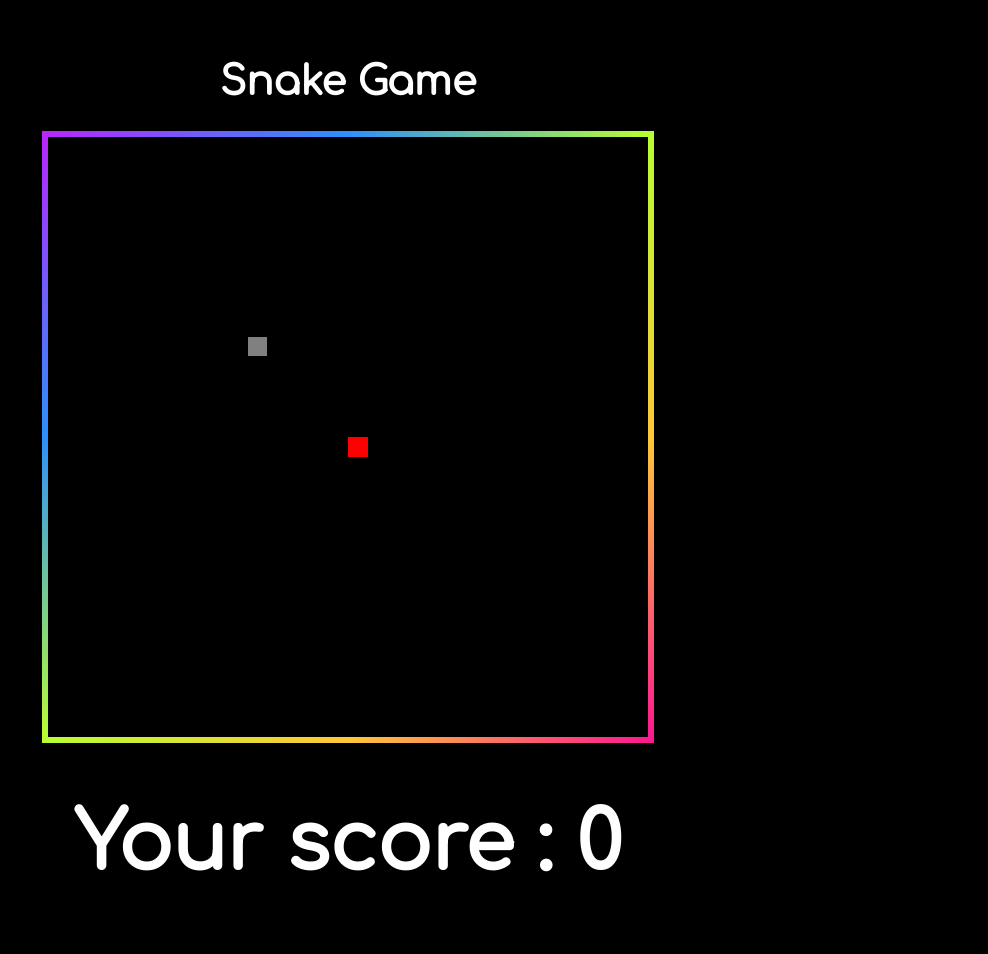
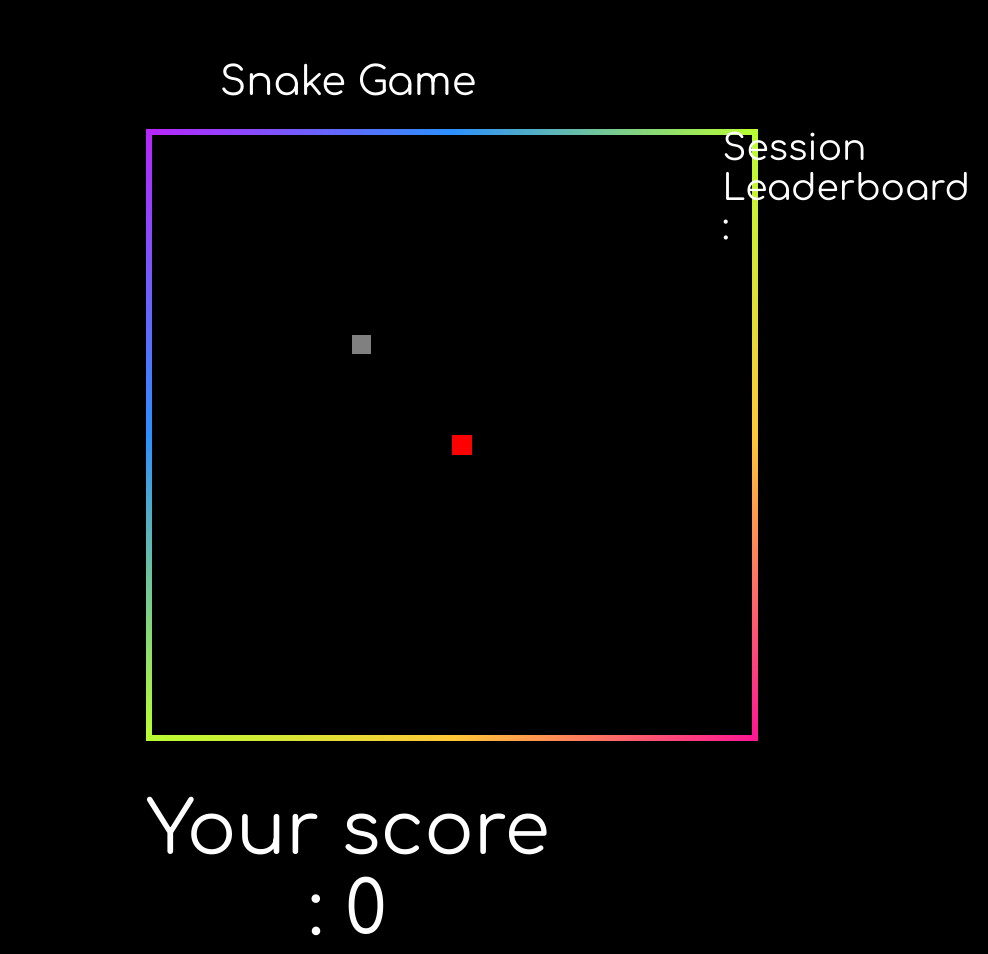
Before and after one commit to GuilhermeAugustoFT/Snake-game-Javascript, a plain HTML site: page SnakeGame.html in a window 1280 px wide. Shown: the whole page, without its empty margins (292-1280 px from the left). Drawn offline with nearby package versions, Linux system fonts and the light colour scheme.

Commit message:
Added materialize to use grid layout

```diff
--- a/SnakeGame.html
+++ b/SnakeGame.html
@@ -5,6 +5,8 @@
     <meta name="viewport" content="width=device-width, initial-scale=1.0">
     <title>Snake Game</title>
     <link href='https://fonts.googleapis.com/css?family=Comfortaa' rel='stylesheet'>
+    <link rel="stylesheet" href="https://cdnjs.cloudflare.com/ajax/libs/materialize/1.0.0/css/materialize.min.css">
+
 </head>
 
     <style>
@@ -30,7 +32,15 @@
         #score{
             color: white;
             font-family: Comfortaa;
-            font-size: 60pt;
+            font-size: 55pt;
+        }
+
+        #leaderboard-title{
+            color : white;
+            font-size: 27pt;
+            font-family: Comfortaa;
+            margin-left: 150px;
+            margin-top: 0px;
         }
 
 
@@ -38,16 +48,29 @@
 
 <body>
 
+
     <center>
         <h1 id="title">Snake Game</h1>
     </center>
 
+    <div class="row">
 
-    <center>
-        <canvas id="stage" width="600" height="600"></canvas>
-    </center>
+        <div class="col l4 s4 m4"></div>
 
-    <center> <h1 id="score">Your score : 0</h1> </center>
+        <div class="col l4 s4 m4">
+            <center>
+                <canvas id="stage" width="600" height="600"></canvas>
+            </center>
+
+            <center> <h1 id="score">Your score : 0</h1> </center>
+        </div>
+
+        <div class="col l4 s4 m4" id="leaderboard-div">
+            <h1 id="leaderboard-title">Session Leaderboard : </h1>
+        </div>
+
+    </div>
+
 
 
 
@@ -115,10 +138,14 @@
                     {
                         vx = vy = 0; // Para a cobra
                         tail = 2; // volta a cobra para o tamanho inicial
+
+                        if(started)
+                        {
+                            document.getElementById("score").innerHTML = "Your final score was : " + score; // diz ao usuário sua pontação final
+                            started = false;
+                        }
+
                         score = 0; // zera a pontuação
-                        if(started)
-                            document.getElementById("score").innerHTML = "Your final score was : " + score; // diz ao usuário sua pontação final
-                        createButton();
                     }
                 }
 
```
